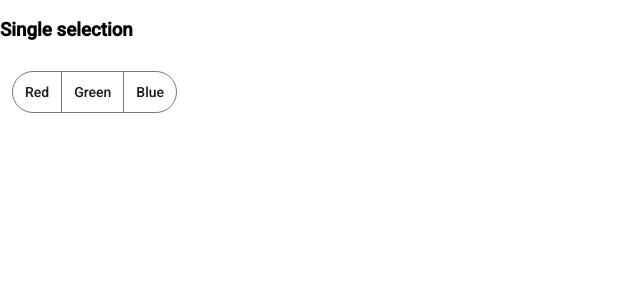
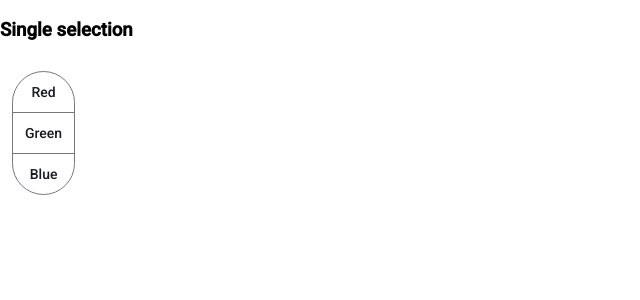
Before and after one commit to EmircanKoc1/MaterialUIExample, an Angular app: page / in a window 1280 px wide. Shown: the top 300 px of the page, without its empty margins (0-640 px from the left). Built offline with nearby package versions, Linux system fonts and the light colour scheme.

Commit message:
The buttontoggle component files have been refactored.

```diff
--- a/src/app/components/buttontoggle/buttontoggle.component.html
+++ b/src/app/components/buttontoggle/buttontoggle.component.html
@@ -1,10 +1,14 @@
 <section>
     <h3>Single selection</h3>
     <mat-button-toggle-group
-      name="favoriteColor"
-      aria-label="Favorite Color" multiple
-      [hideMultipleSelectionIndicator]="true"
-    >
+      disabled="false"
+      appearance="standard"
+      disabledInteractive="false"
+      multiple="true"
+      name="multiple-button-toggle"
+      value="1"
+      vertical="true"
+      >
       <mat-button-toggle value="red">Red</mat-button-toggle>
       <mat-button-toggle value="green">Green</mat-button-toggle>
       <mat-button-toggle value="blue">Blue</mat-button-toggle>
```
